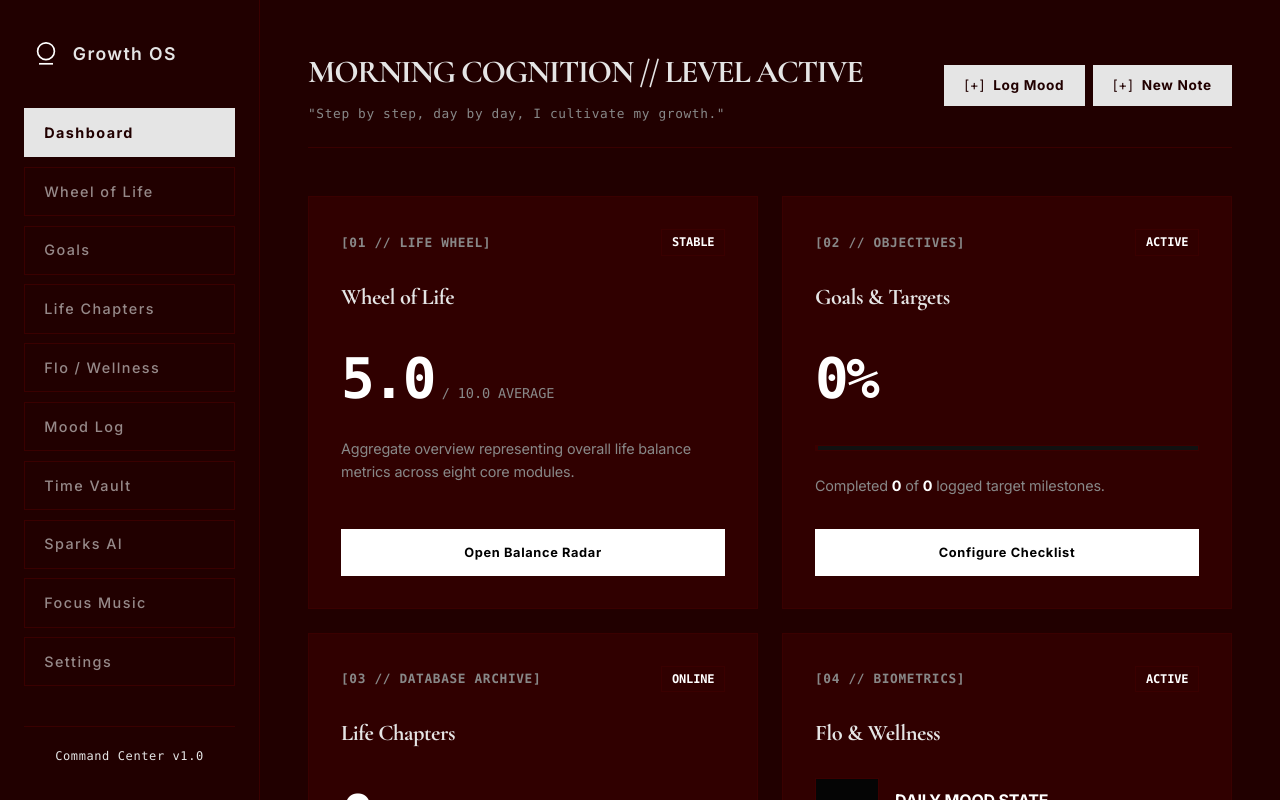
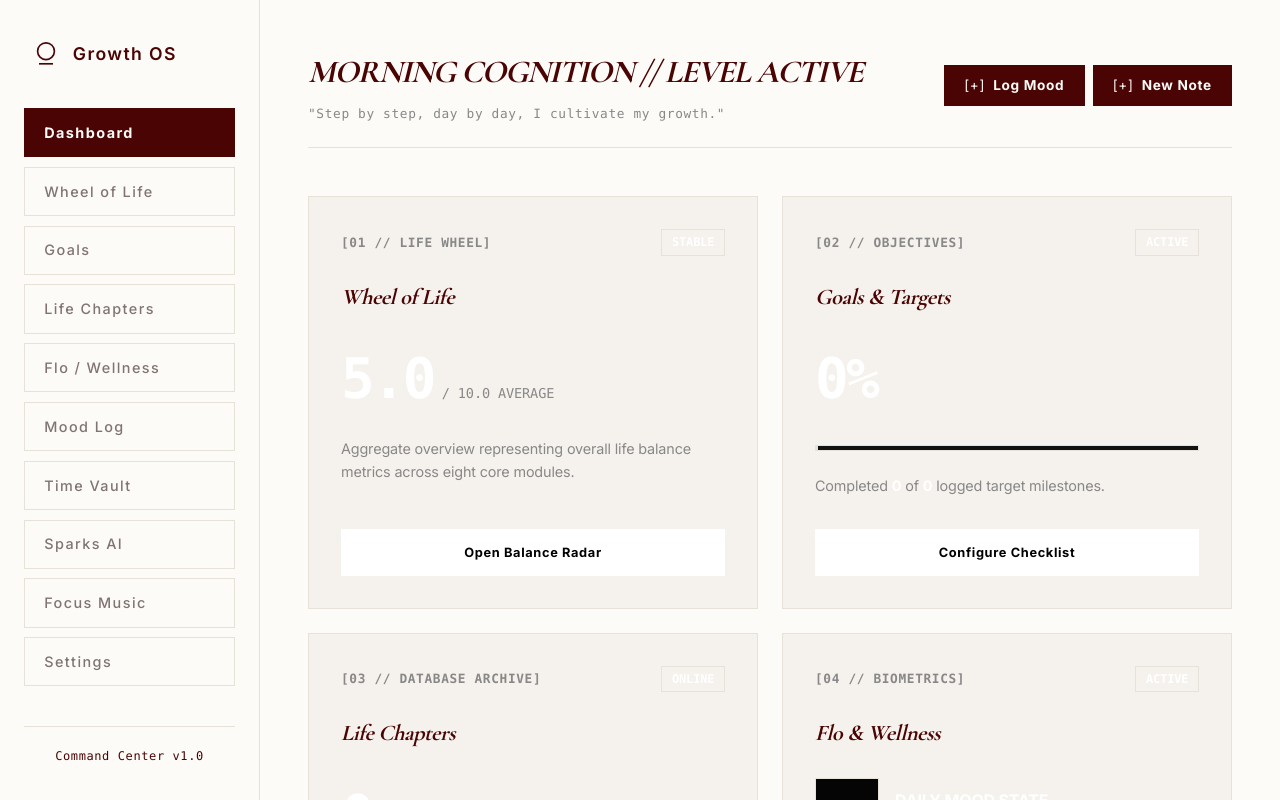
Before and after one commit to lindamosomisagwe-lab/Growth-os-, a React (Vite) app: page / in a window 1280 px wide. Built offline with nearby package versions, Linux system fonts and the light colour scheme.

Commit message:
style: Apply 'Bone & Burgundy' aesthetic overhaul

```diff
--- a/src/components/Sidebar.jsx
+++ b/src/components/Sidebar.jsx
@@ -91,7 +91,7 @@ export default function Sidebar() {
       >
         {/* Title */}
         <div style={{ display: "flex", alignItems: "center", gap: "0.8rem", padding: "0 0.5rem" }}>
-          <Logo size={28} color="#ffffff" />
+          <Logo size={28} color="var(--text-primary)" />
           <span style={{ fontSize: "1.1rem", fontWeight: "600", letterSpacing: "0.08em", color: "var(--text-primary)" }}>
             Growth OS
           </span>
--- a/src/index.css
+++ b/src/index.css
@@ -4,14 +4,14 @@
 
 /* 1. Global Reset & Swiss Typography System */
 :root {
-  --bg-page: #210000;
-  --bg-surface: #300000;
-  --bg-surface-elevated: #3a0000;
-  --border-color: #3A0000;
-  --border-color-active: #ffffff;
-  --text-primary: #E5E5E5;
-  --text-secondary: rgba(229, 229, 229, 0.6);
-  --text-body: #E5E5E5;
+  --bg-page: #FDFBF7;
+  --bg-surface: #F5F2ED;
+  --bg-surface-elevated: #EAE4D9;
+  --border-color: #E6E2D8;
+  --border-color-active: #4A0404;
+  --text-primary: #4A0404;
+  --text-secondary: rgba(45, 27, 27, 0.6);
+  --text-body: #2D1B1B;
   --font-serif: 'Cormorant Garamond', serif;
   --font-sans: 'Inter', -apple-system, BlinkMacSystemFont, "Segoe UI", Roboto, sans-serif;
   --font-mono: SFMono-Regular, Consolas, "Liberation Mono", Menlo, Courier, monospace;
@@ -39,13 +39,14 @@ body {
 h1, h2, h3, h4, h5, h6, p, span, label, div, aside, main, section, li, ul, ol, a, input, textarea, select {
   font-family: var(--font-sans);
   color: inherit;
-  font-weight: 300;
+  font-weight: 400;
 }
 
 h1, h2, h3, h4 {
   font-family: var(--font-serif);
   color: var(--text-primary) !important;
-  font-weight: 500;
+  font-weight: 400;
+  font-style: italic;
   letter-spacing: 0.02em;
 }
 
@@ -58,7 +59,7 @@ h1, h2, h3, h4 {
 .stationery-card,
 .minimal-card {
   background: var(--bg-surface) !important;
-  padding: 5.2rem;
+  padding: 7.5rem;
   border-radius: 0px !important;
   border: 1px solid var(--border-color) !important;
   box-shadow: none !important;
```
